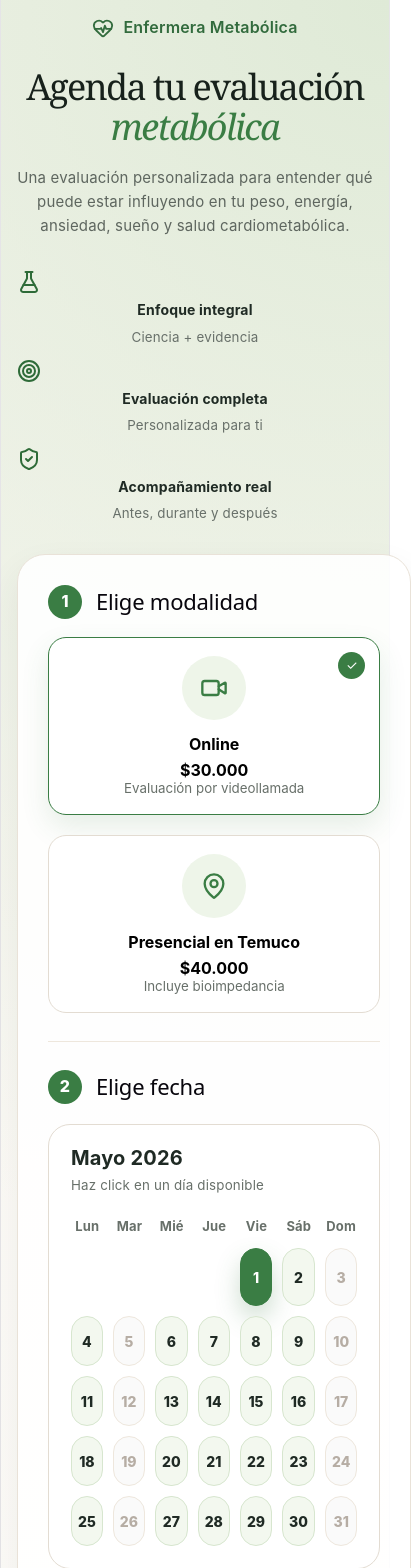
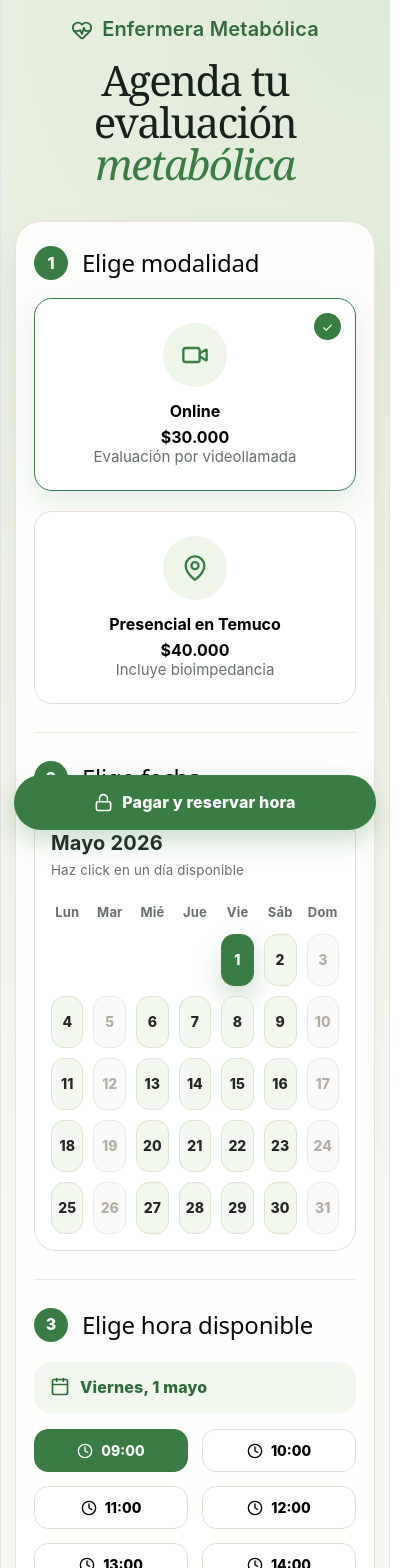
Before and after one commit to darling-rr/agenda-enfermera-metabolica, a React (Vite) app: page / in a window 390 px wide. Shown: the top 1568 px of the page, 411 px wide, since content can reach past the window. Built offline with nearby package versions, Linux system fonts and the light colour scheme.

Commit message:
mejoras responsive y calendario

```diff
--- a/src/App.css
+++ b/src/App.css
@@ -846,3 +846,135 @@ footer svg {
     color: #9aa69f;
   }
 }
+
+@media (max-width: 600px) {
+
+  .hero {
+    margin-bottom: 10px;
+  }
+
+  .heroText p {
+    display: none; /* reduce texto arriba */
+  }
+
+  .featuresTop {
+    display: none; /* menos scroll */
+  }
+
+}
+
+@media (max-width: 600px) {
+
+  .payButton {
+    position: fixed;
+    bottom: 15px;
+    left: 15px;
+    right: 15px;
+    z-index: 1000;
+  }
+
+}
+@media (max-width: 600px) {
+  .page {
+    padding: 18px 14px 90px;
+  }
+
+  .hero {
+    margin-bottom: 18px;
+  }
+
+  .brand {
+    margin-bottom: 18px;
+    font-size: 20px;
+  }
+
+  .heroText h1 {
+    font-size: 42px;
+    line-height: 1;
+    text-align: center;
+    margin-bottom: 18px;
+  }
+
+  .heroText p {
+    font-size: 17px;
+    line-height: 1.55;
+    text-align: center;
+    margin: 0 auto 22px;
+  }
+
+  .featuresTop {
+    grid-template-columns: 1fr;
+    gap: 14px;
+    margin-top: 20px;
+  }
+
+  .featuresTop div {
+    display: grid;
+    grid-template-columns: 42px 1fr;
+    column-gap: 14px;
+    align-items: center;
+    text-align: left;
+  }
+
+  .featuresTop svg {
+    grid-row: span 2;
+  }
+
+  .featuresTop strong {
+    font-size: 16px;
+  }
+
+  .featuresTop small {
+    font-size: 14px;
+  }
+
+  .bookingCard,
+  .summaryCard {
+    border-radius: 26px;
+    padding: 24px 18px;
+  }
+
+  .stepHeader h2 {
+    font-size: 24px;
+  }
+
+  .modeCard {
+    padding: 24px 16px;
+  }
+
+  .modeCard p {
+    font-size: 15px;
+  }
+
+  .calendarBox {
+    padding: 16px;
+  }
+
+  .calendarDay,
+  .emptyDay {
+    min-height: 52px;
+    border-radius: 13px;
+  }
+
+  .calendarDay small {
+    display: none;
+  }
+
+  .timeGrid {
+    grid-template-columns: repeat(2, 1fr);
+  }
+
+  .payButton {
+    position: fixed;
+    bottom: 14px;
+    left: 14px;
+    right: 14px;
+    width: auto;
+    z-index: 50;
+    border-radius: 999px;
+  }
+
+  footer {
+    margin-bottom: 70px;
+  }
+}
```
